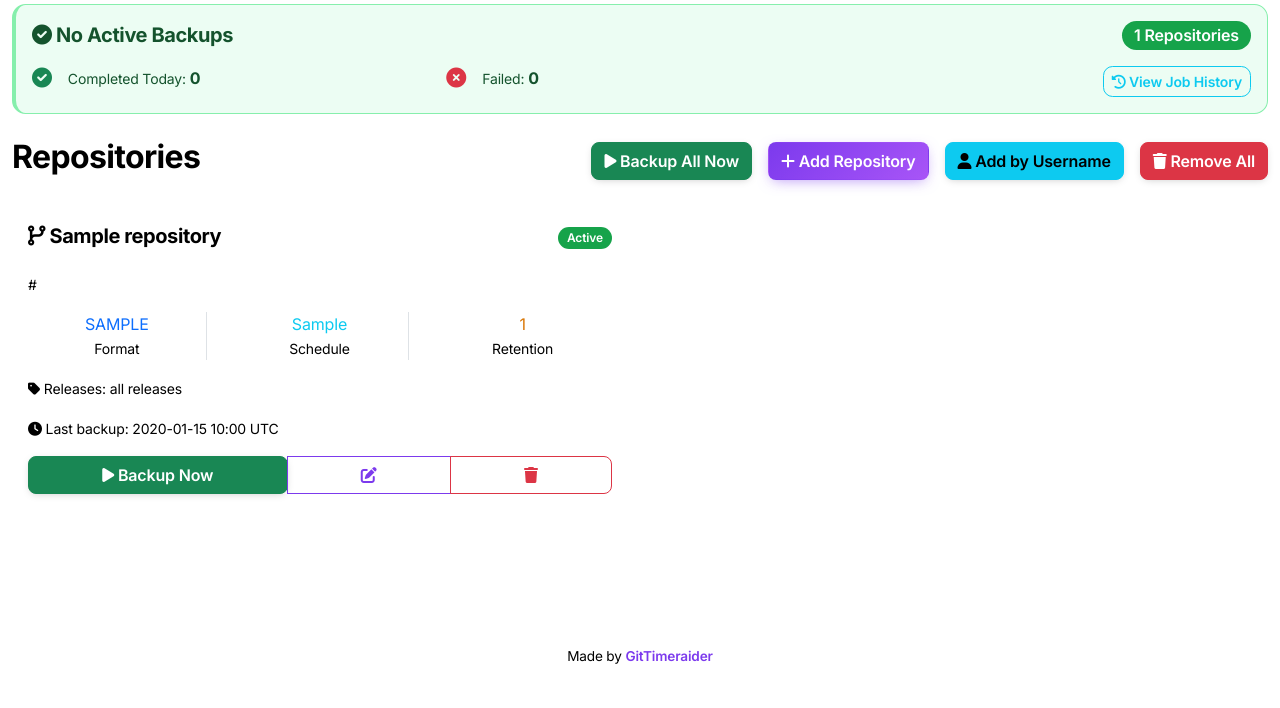
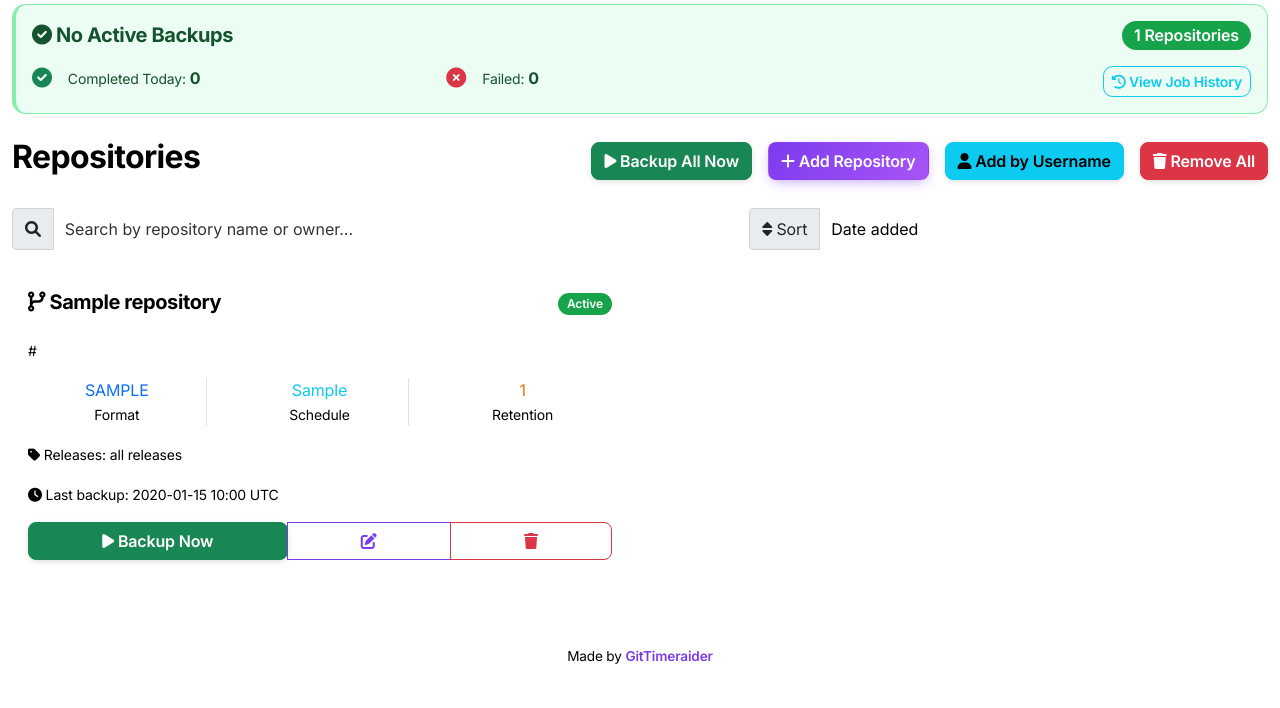
Before and after one commit to GitTimeraider/GithubBackup-docker, a Flask app: page /repositories in a window 1280 px wide. Shown: the part 124-832 px from the top of the page. Before the commit the page ends 788 px from the top, so only its background shows below. Run offline with Flask 3, Linux system fonts and the light colour scheme; a user stored in the database is signed in; tables that the repository leaves empty hold one stand-in row (values such as "Sample post"); parts of the project's set-up code (start-up, migrations or seed data) failed here and were passed over.

Commit message:
Add search and sorting to the Repositories page
Repositories can be sorted by date added, repository name, owner
(A-Z / Z-A) or last backup time (newest / oldest first; never backed
up repositories go last). A search box filters on repository name and
owner, including "owner/name". Filtering and sorting happen in the
browser, and the last used sort and search are remembered.

Adds a Repository.owner property derived from the URL, which is also
shown on each repository card.

Co-Authored-By: Claude Opus 5.5 <noreply@anthropic.com>
Claude-Session: https://claude.ai/code/session_01TWkh86yGwethdcSzje555s

```diff
--- a/app.py
+++ b/app.py
@@ -450,7 +450,7 @@ def reset_password():
 @app.route('/repositories')
 @login_required
 def repositories():
-    repos = Repository.query.filter_by(user_id=current_user.id).all()
+    repos = Repository.query.filter_by(user_id=current_user.id).order_by(Repository.id).all()
 
     # Get backup job status
     today_start = datetime.utcnow().replace(hour=0, minute=0, second=0, microsecond=0)
--- a/models.py
+++ b/models.py
@@ -44,6 +44,19 @@ class Repository(db.Model):
 
     backup_jobs = db.relationship('BackupJob', backref='repository', lazy=True, cascade='all, delete-orphan')
 
+    @property
+    def owner(self):
+        """GitHub owner (user or organization) taken from the repository URL"""
+        url = (self.url or '').strip()
+        try:
+            if url.startswith('git@'):
+                # git@github.com:owner/repo.git
+                return url.split(':', 1)[1].split('/')[0]
+            # https://github.com/owner/repo(.git)
+            return url.rstrip('/').split('/')[-2]
+        except IndexError:
+            return ''
+
 class BackupJob(db.Model):
     id = db.Column(db.Integer, primary_key=True)
     user_id = db.Column(db.Integer, db.ForeignKey('user.id'), nullable=False)
--- a/templates/repositories.html
+++ b/templates/repositories.html
@@ -136,9 +136,46 @@
 </div>
 
 {% if repositories %}
-<div class="row">
+<!-- Search and sort -->
+<div class="row g-2 align-items-center mb-3">
+    <div class="col-md-7">
+        <div class="input-group">
+            <span class="input-group-text"><i class="fas fa-search"></i></span>
+            <input type="search" class="form-control" id="repoSearch"
+                   placeholder="Search by repository name or owner..." autocomplete="off">
+        </div>
+    </div>
+    <div class="col-md-5">
+        <div class="input-group">
+            <label class="input-group-text" for="repoSort"><i class="fas fa-sort"></i>&nbsp;Sort</label>
+            <select class="form-select" id="repoSort">
+                <option value="added">Date added</option>
+                <option value="name-asc">Repository name (A–Z)</option>
+                <option value="name-desc">Repository name (Z–A)</option>
+                <option value="owner-asc">Owner (A–Z)</option>
+                <option value="owner-desc">Owner (Z–A)</option>
+                <option value="backup-desc">Last backup (newest first)</option>
+                <option value="backup-asc">Last backup (oldest first)</option>
+            </select>
+        </div>
+    </div>
+    <div class="col-12">
+        <small class="text-muted" id="repoCount"></small>
+    </div>
+</div>
+
+<div class="text-center text-muted py-4" id="repoNoMatches" style="display: none;">
+    <i class="fas fa-search fa-2x mb-2"></i>
+    <p class="mb-0">No repositories match your search.</p>
+</div>
+
+<div class="row" id="repoList">
     {% for repo in repositories %}
-    <div class="col-md-6 mb-4">
+    <div class="col-md-6 mb-4 repo-item"
+         data-index="{{ loop.index0 }}"
+         data-name="{{ repo.name|lower }}"
+         data-owner="{{ repo.owner|lower }}"
+         data-last-backup="{{ repo.last_backup.isoformat() if repo.last_backup else '' }}">
         <div class="card">
             <div class="card-body">
                 <div class="d-flex justify-content-between align-items-start mb-3">
@@ -155,6 +192,9 @@
                 </div>
 
                 <p class="card-text">
+                    {% if repo.owner %}
+                    <small class="text-muted"><i class="fas fa-user"></i> {{ repo.owner }}</small><br>
+                    {% endif %}
                     <small class="text-muted">{{ repo.url }}</small>
                 </p>
 
@@ -306,6 +346,70 @@
 
 {% block scripts %}
 <script>
+    // Search and sort repositories client-side
+    (function() {
+        const list = document.getElementById('repoList');
+        if (!list) return;
+
+        const searchInput = document.getElementById('repoSearch');
+        const sortSelect = document.getElementById('repoSort');
+        const countLabel = document.getElementById('repoCount');
+        const noMatches = document.getElementById('repoNoMatches');
+        const items = Array.from(list.querySelectorAll('.repo-item'));
+        const STORAGE_KEY = 'repositories.view';
+
+        const byText = (key) => (a, b) => a.dataset[key].localeCompare(b.dataset[key]) || a.dataset.name.localeCompare(b.dataset.name);
+        const byIndex = (a, b) => Number(a.dataset.index) - Number(b.dataset.index);
+        // Repositories that were never backed up always go last
+        const byBackup = (newestFirst) => (a, b) => {
+            const x = a.dataset.lastBackup, y = b.dataset.lastBackup;
+            if (!x && !y) return a.dataset.name.localeCompare(b.dataset.name);
+            if (!x) return 1;
+            if (!y) return -1;
+            return newestFirst ? y.localeCompare(x) : x.localeCompare(y);
+        };
+        const sorters = {
+            'added': byIndex,
+            'name-asc': byText('name'),
+            'name-desc': (a, b) => byText('name')(b, a),
+            'owner-asc': byText('owner'),
+            'owner-desc': (a, b) => byText('owner')(b, a),
+            'backup-desc': byBackup(true),
+            'backup-asc': byBackup(false),
+        };
+
+        function apply() {
+            const query = searchInput.value.trim().toLowerCase();
+            let visible = 0;
+
+            items.sort(sorters[sortSelect.value] || byIndex).forEach(item => {
+                const { name, owner } = item.dataset;
+                const match = !query || name.includes(query) || owner.includes(query) || `${owner}/${name}`.includes(query);
+                item.style.display = match ? '' : 'none';
+                if (match) visible++;
+                list.appendChild(item);
+            });
+
+            countLabel.textContent = query ? `Showing ${visible} of ${items.length} repositories` : '';
+            noMatches.style.display = visible === 0 ? '' : 'none';
+
+            try {
+                localStorage.setItem(STORAGE_KEY, JSON.stringify({ sort: sortSelect.value, search: searchInput.value }));
+            } catch (e) { /* storage unavailable */ }
+        }
+
+        // Restore the last used sort and search
+        try {
+            const saved = JSON.parse(localStorage.getItem(STORAGE_KEY) || '{}');
+            if (saved.sort && sorters[saved.sort]) sortSelect.value = saved.sort;
+            if (typeof saved.search === 'string') searchInput.value = saved.search;
+        } catch (e) { /* storage unavailable */ }
+
+        searchInput.addEventListener('input', apply);
+        sortSelect.addEventListener('change', apply);
+        apply();
+    })();
+
     // Handle backup forms via AJAX to prevent page refresh
     document.querySelectorAll('.backupForm').forEach(form => {
         form.addEventListener('submit', async (e) => {
```
